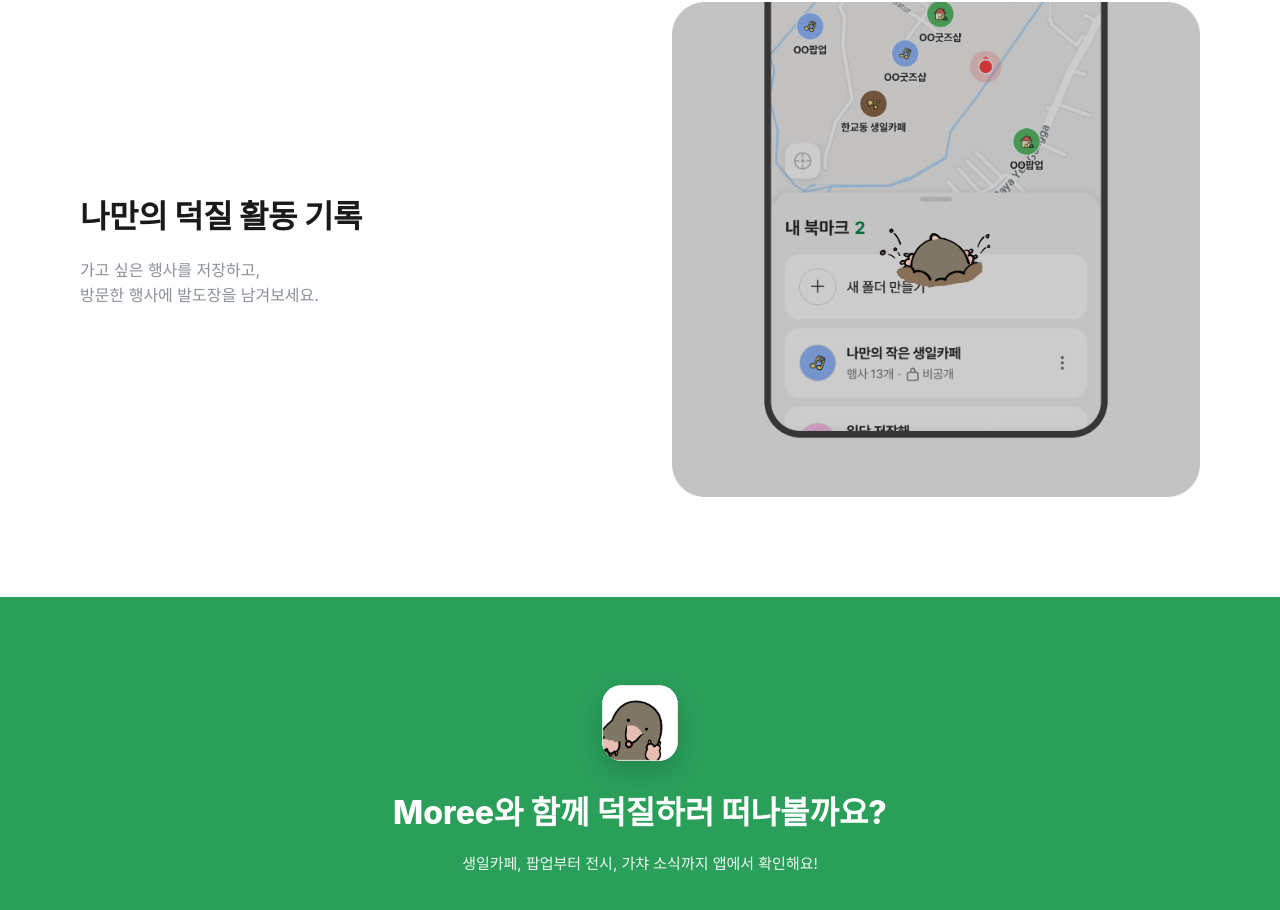
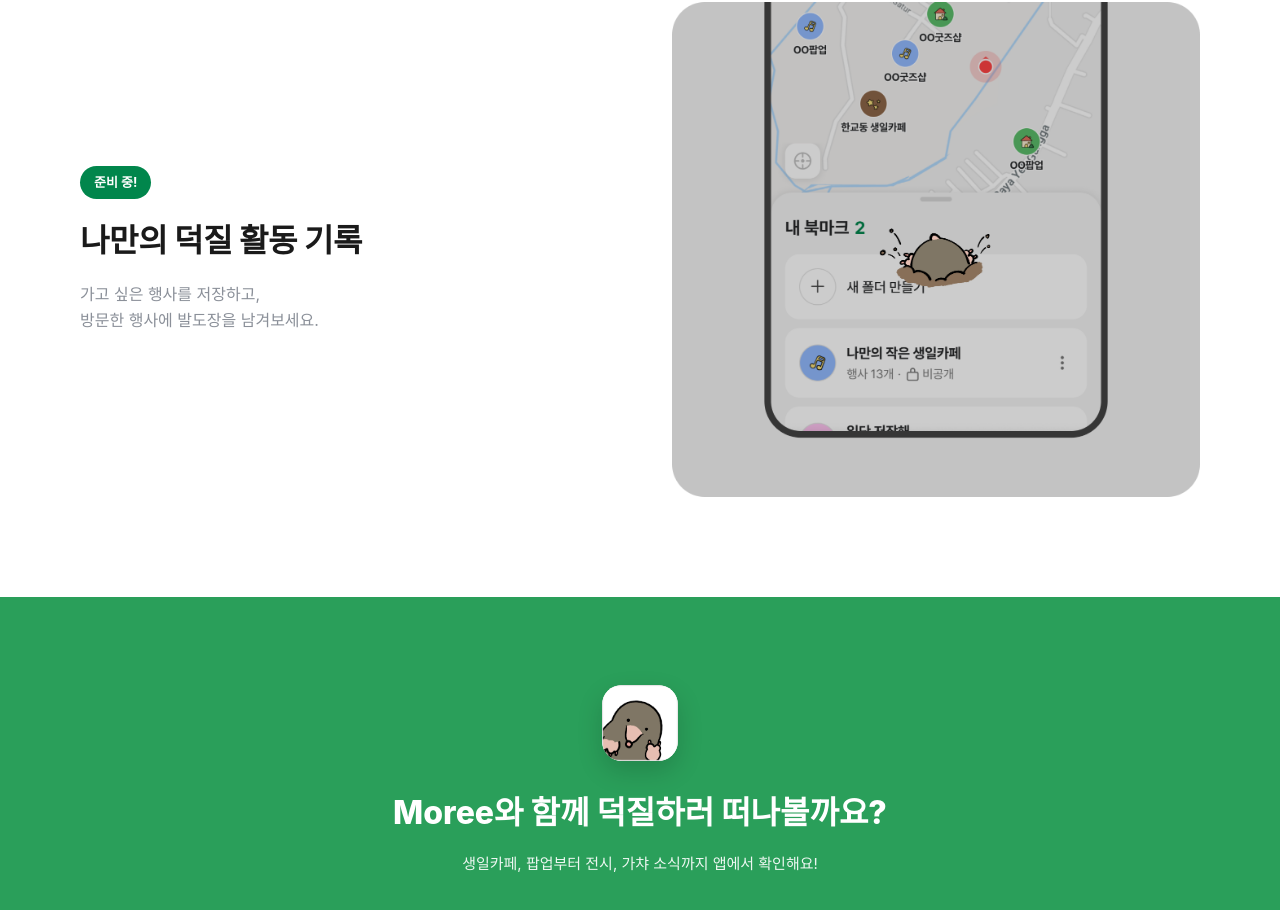
Before and after one commit to Team-Moree/moree-landing, a React (Vite) app: page / in a window 1280 px wide. Shown: the part 5620-6530 px from the top of the page. Built offline with nearby package versions, Linux system fonts and the light colour scheme; no server answers.

Commit message:
Revert "feat: '나만의 덕질 활동 기록' 준비 중 배지 제거"
This reverts commit 143eec4c9b2c5316aae0f69100ea14b18faa8001.

```diff
--- a/src/App.jsx
+++ b/src/App.jsx
@@ -58,7 +58,7 @@
   },
   {
     reverse: false,
-    badge: null,
+    badge: '준비 중!',
     title: '나만의 덕질 활동 기록',
     desc: '가고 싶은 행사를 저장하고,\n방문한 행사에 발도장을 남겨보세요.',
     img: '/assets/phone-bookmark.png',
```
Also changed, not shown: public/assets/README.md.
